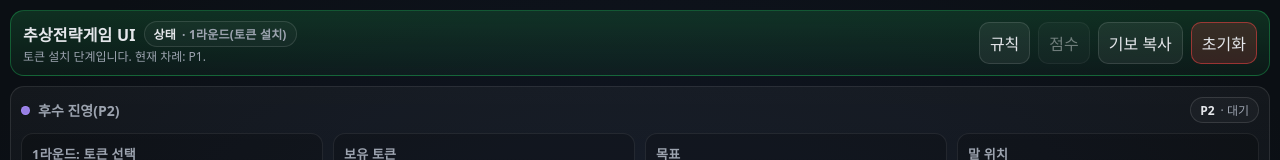
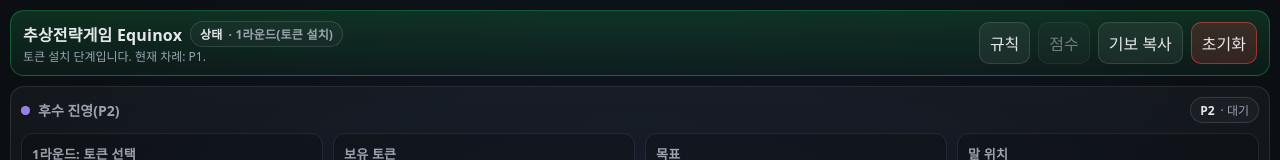
Before and after one commit to fishilyfishyfish/equinox_local, a plain HTML site: page index.html in a window 1280 px wide. Shown: the top 160 px of the page. Drawn offline with Linux system fonts and the light colour scheme.

Commit message:
Update index.html

```diff
--- a/index.html
+++ b/index.html
@@ -3,7 +3,7 @@
 <head>
   <meta charset="utf-8" />
   <meta name="viewport" content="width=device-width,initial-scale=1" />
-  <title>추상전략게임 UI 프로토타입</title>
+  <title>추상전략게임 Equinox 로컬플레이</title>
   <style>
     :root{
       --bg:#0b0f14;
@@ -267,7 +267,7 @@
   <div class="banner">
     <div class="left">
       <div class="title">
-        <span>추상전략게임 UI</span>
+        <span>추상전략게임 Equinox</span>
         <span class="pill" id="phasePill"><strong>상태</strong> · 준비</span>
       </div>
       <div class="small" id="statusLine"></div>
```
